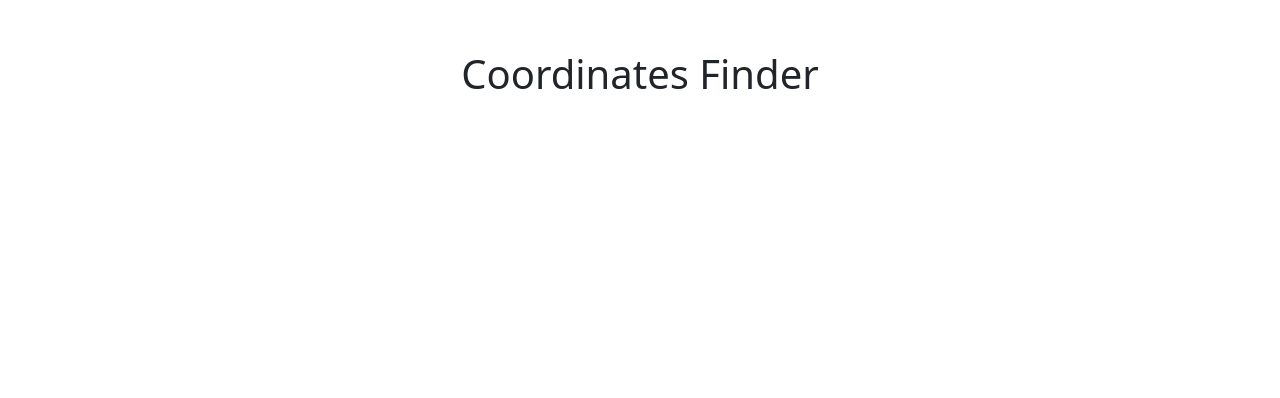
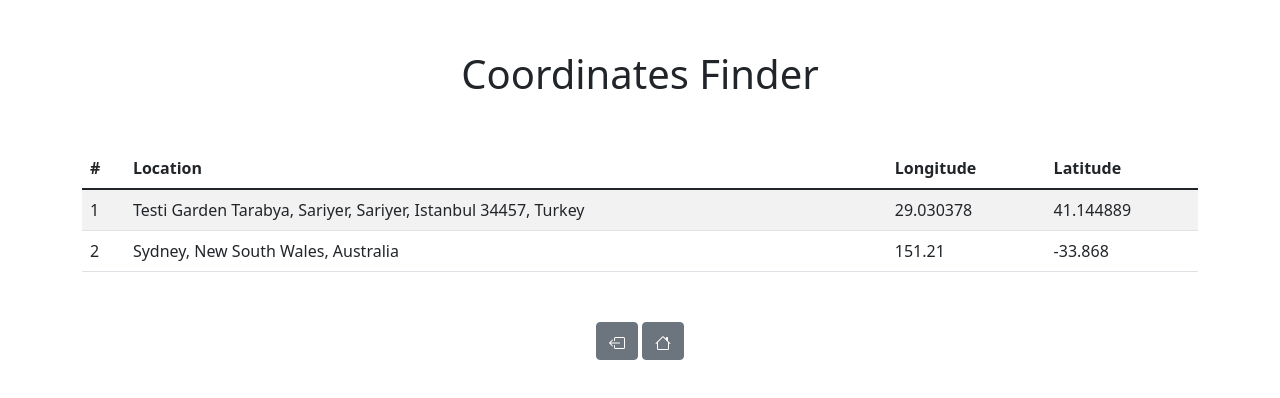
Before and after one commit to isabellayhu/react-project-geo-API, a React (Create React App) app: page /savedPlaces in a window 1280 px wide. Before the commit this address had no page. Shown: the top 398 px of the page. Built offline with nearby package versions, Linux system fonts and the light colour scheme; data requests are answered from the project's data file.

Commit message:
Create JSON server and add Saved Places route

```diff
--- /dev/null
+++ b/db.json
@@ -0,0 +1,16 @@
+{
+  "places": [
+    {
+      "placeName": "Testi Garden Tarabya, Sariyer, Sariyer, Istanbul 34457, Turkey",
+      "longitude": 29.030378,
+      "latitude": 41.144889,
+      "id": 1
+    },
+    {
+      "placeName": "Sydney, New South Wales, Australia",
+      "longitude": 151.21,
+      "latitude": -33.868,
+      "id": 2
+    }
+  ]
+}
--- a/package.json
+++ b/package.json
@@ -24,7 +24,8 @@
     "start": "react-scripts start",
     "build": "react-scripts build",
     "test": "react-scripts test",
-    "eject": "react-scripts eject"
+    "eject": "react-scripts eject",
+    "json-server": "json-server --watch db.json --port 3004"
   },
   "eslintConfig": {
     "extends": [
@@ -43,5 +44,8 @@
       "last 1 firefox version",
       "last 1 safari version"
     ]
+  },
+  "devDependencies": {
+    "json-server": "^0.17.0"
   }
 }
--- a/src/App.js
+++ b/src/App.js
@@ -4,13 +4,13 @@ import {
   BrowserRouter as Router,
   Routes,
   Route,
-  Link
 } from "react-router-dom";
 import 'bootstrap/dist/css/bootstrap.min.css';
 import {
   Button,
 } from 'react-bootstrap';
 import Main from './Main'
+import SavedPlaces from './SavedPlaces'
 
 function App() {
   return (
@@ -22,6 +22,7 @@ function App() {
         <Routes>
           <Route path="/" element={<Home />} />
           <Route path="main" element={<Main />} />
+          <Route path="savedPlaces" element={<SavedPlaces />} />
         </Routes>
       </Router>
     </>
--- a/src/Main.js
+++ b/src/Main.js
@@ -1,29 +1,55 @@
 import * as React from "react";
 import SearchForm from './Search'
 import ResultForm from './Result';
-import { Link } from "react-router-dom";
+import { Button } from 'react-bootstrap';
+import {
+    House,
+    FileEarmarkText
+} from 'react-bootstrap-icons';
 
 class Main extends React.Component {
     constructor(props) {
         super(props);
         this.state = {
             longitude:"",
-            latitude:""
+            latitude:"",
+            placeName:""
         }
     }
 
-    updateCoordinates = (longitude,latitude) => {
-        this.setState({longitude,latitude})
+    updatePlace = (placeName,longitude,latitude) => {
+        this.setState({placeName,longitude,latitude})
     }
+
+    savePlace = async()=>{
+        const response = await fetch(`http://localhost:3004/places`, {
+            method: 'POST',
+            headers: {
+                'Content-Type': 'application/json'
+                },
+            body: JSON.stringify({
+                placeName: this.state.placeName,
+                longitude: this.state.longitude,
+                latitude: this.state.latitude
+            })
+        })
+        return response.json()
+    }
+
     render() {
         return (
             <>
                 <main className="container">
-                <SearchForm updateCoordinates={this.updateCoordinates}/>
-                <ResultForm longitude={this.state.longitude} latitude={this.state.latitude}/>
+                <SearchForm updatePlace={this.updatePlace}/>
+                <ResultForm savePlace={this.savePlace} longitude={this.state.longitude} latitude={this.state.latitude}/>
                 </main>
                 <nav className="container">
-                <Link to="/">Exit</Link>
+                    <Button variant="secondary" href="/">
+                        <House />
+                    </Button>{' '}
+                    <Button variant="secondary" href="/savedPlaces">
+                        <FileEarmarkText />
+                    </Button>
                 </nav>
             </>
         )
--- a/src/Result.js
+++ b/src/Result.js
@@ -1,15 +1,18 @@
 import * as React from "react";
 import {
     Form,
-    FloatingLabel
+    FloatingLabel,
+    Button,
   } from 'react-bootstrap';
-
+import {
+    Save
+} from 'react-bootstrap-icons';
 class ResultForm extends React.Component {
     render () {
         return (
             <>
                 <Form.Label>Coordinates</Form.Label>
-                <div className="row g-2">
+                <div className="row g-3 align-items-center">
                     <div className="col-md">
                         <FloatingLabel controlId="floatingLongitude" label="Longitude">
                         <Form.Control type="number" placeholder="Longitude" value={this.props.longitude} disabled/>
@@ -20,6 +23,11 @@ class ResultForm extends React.Component {
                         <Form.Control type="number" placeholder="Latitude" value={this.props.latitude} disabled/>
                         </FloatingLabel>
                     </div>
+                    <div className="col-auto">
+                        <Button variant='outline-secondary' type="submit" onClick={this.props.savePlace}>
+                            <Save />
+                        </Button>
+                    </div>
                 </div>
             </>
         )
--- /dev/null
+++ b/src/SavedPlaces.js
@@ -0,0 +1,69 @@
+import * as React from "react";
+import {
+    Table,
+    Button
+} from 'react-bootstrap';
+import {
+    House,
+    BoxArrowLeft
+} from 'react-bootstrap-icons';
+
+class SavedPlaces extends React.Component {
+    constructor(props) {
+        super(props);
+        this.state = {
+            places:[],
+        }
+    }
+
+    async getPlaces(){
+        const response = await fetch(`http://localhost:3004/places`)
+        return response.json()
+    }
+
+    async componentDidMount() {
+        const places = await this.getPlaces ()
+        this.setState ({places})
+    }
+
+    render (){
+        const rows = this.state.places.map((place) => (
+            <tr key={place.id}>
+                <td>{place.id}</td>
+                <td>{place.placeName}</td>
+                <td>{place.longitude}</td>
+                <td>{place.latitude}</td>
+            </tr>
+        ))
+        return(
+            <>
+                <main className="container">
+                    <Table striped id={this.state.places}>
+                        <thead>
+                            <tr>
+                                <th>#</th>
+                                <th>Location</th>
+                                <th>Longitude</th>
+                                <th>Latitude</th>
+                            </tr>
+                        </thead>
+                        <tbody>
+                            {rows}
+                        </tbody>
+                    </Table>
+                </main>
+                <nav className="container">
+                    <Button variant="secondary" href="/main">
+                        <BoxArrowLeft />
+                    </Button>{' '}
+                    <Button variant="secondary" href="/">
+                        <House />
+                    </Button>
+                </nav>
+            </>
+        )
+    }
+
+}
+
+export default SavedPlaces;
--- a/src/Search.js
+++ b/src/Search.js
@@ -41,7 +41,7 @@ class SearchForm extends React.Component {
         event.preventDefault();
         const newplace = this.state.places[this.state.searchText];
         if (newplace){
-            this.props.updateCoordinates(newplace.geometry.coordinates[0],newplace.geometry.coordinates[1])
+            this.props.updatePlace(this.state.searchText,newplace.geometry.coordinates[0],newplace.geometry.coordinates[1])
         }
     }
 
```
Also changed, not shown: 1 other file (tests, documents, lock files or other folders). Lines whose indentation alone changed are shown as unchanged.
